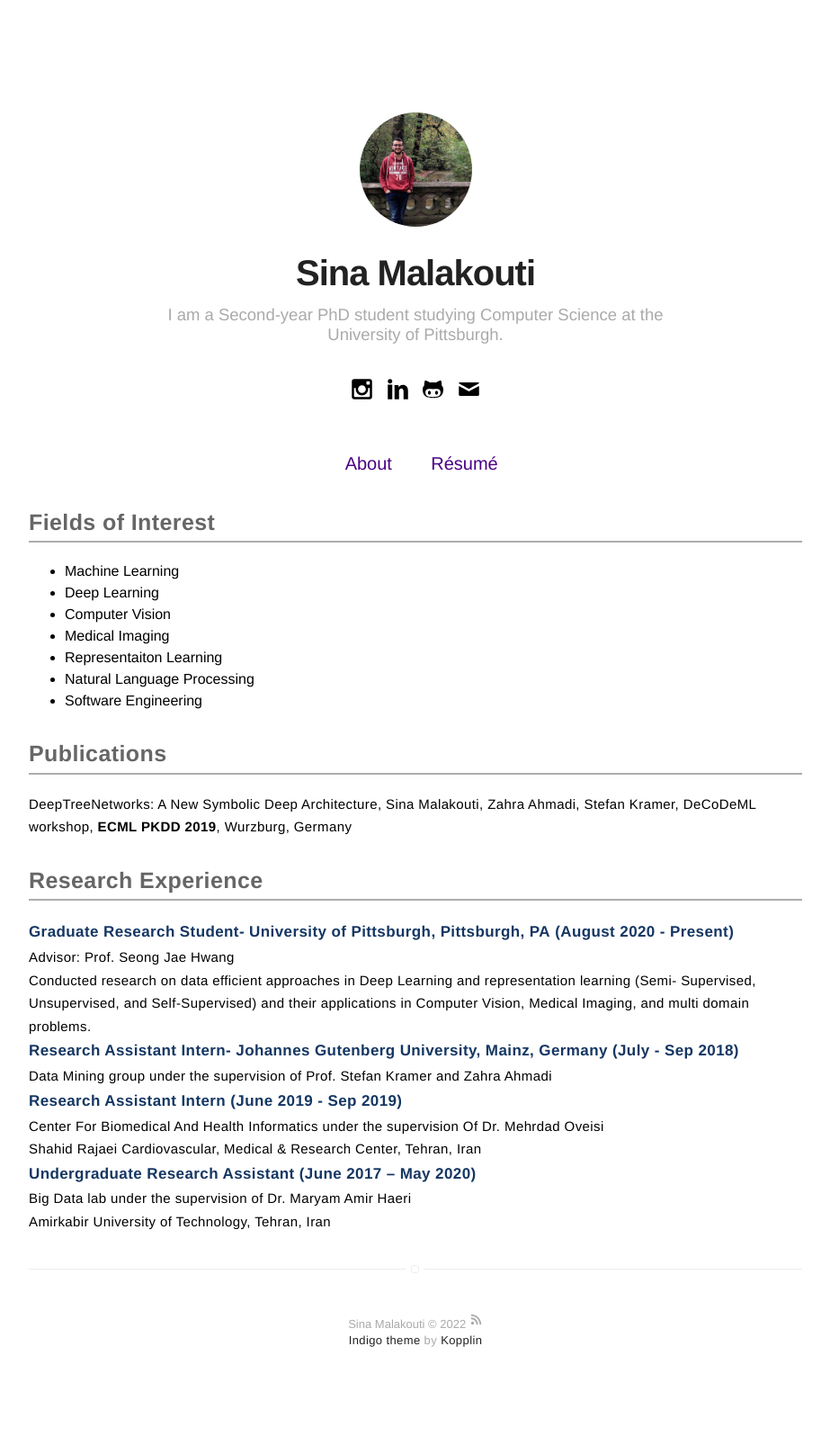
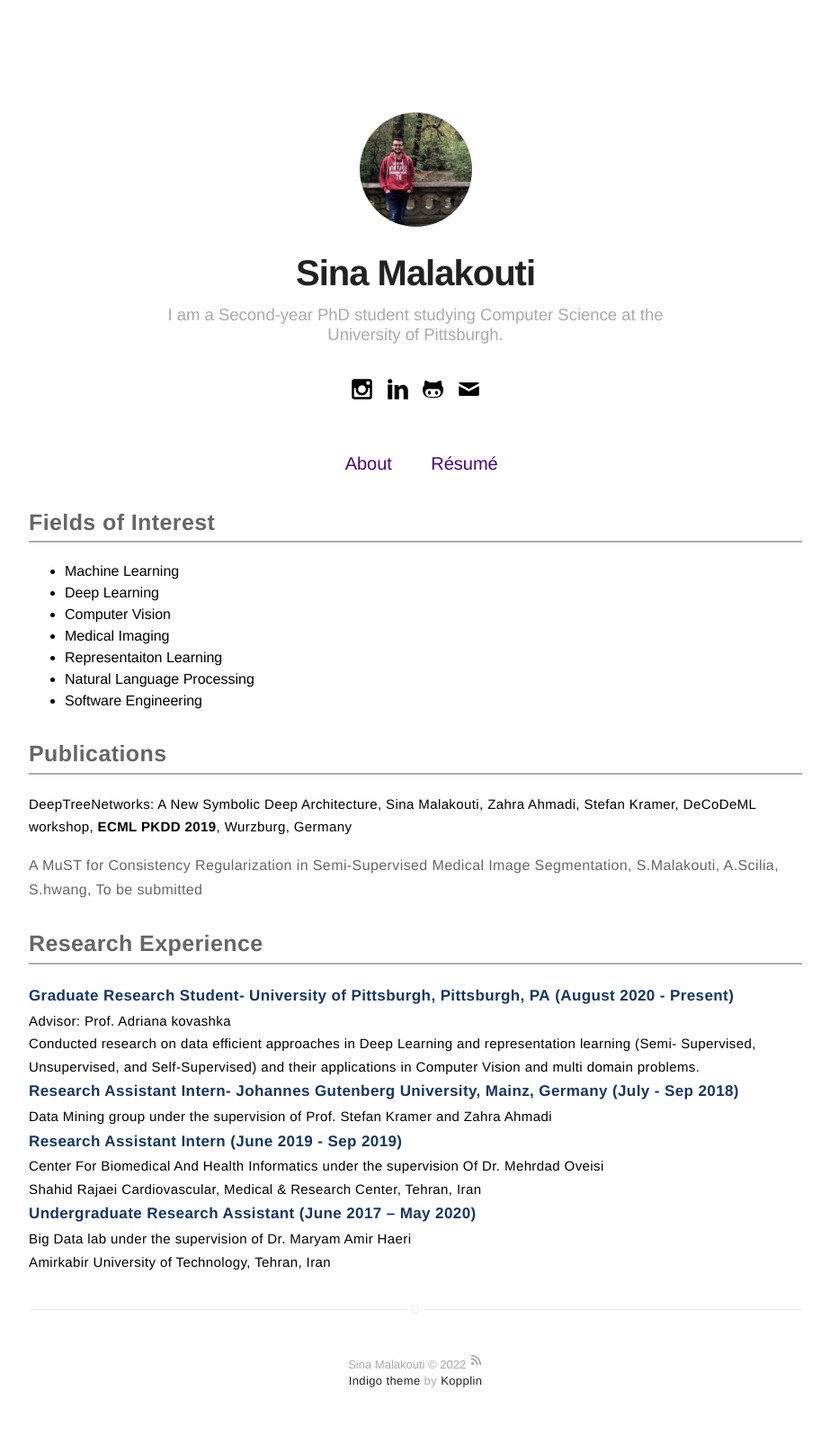
Before and after one commit to sinamalakouti/sinamalakouti.github.io, a Jekyll site: the page built from index.html, in a window 1280 px wide. Shown: the whole page at 90% size, without its empty margins (178-1101 px from the left). Built offline with Jekyll 4.4.1, drawn with Linux system fonts in a browser that asks for light colours; before the commit the page ends 1562 px from its top, so only the background shows below that.

Commit message:
Update header.html

```diff
--- a/_includes/header.html
+++ b/_includes/header.html
@@ -46,13 +46,14 @@
         <p class="inf_header">Publications</p>
         <p class="inf_body">DeepTreeNetworks: A New Symbolic Deep Architecture, Sina Malakouti, Zahra Ahmadi, Stefan Kramer, DeCoDeML workshop,
              <b>ECML PKDD 2019</b>, Wurzburg, Germany</p>
+        <p class "inf_body"> A MuST for Consistency Regularization in Semi-Supervised Medical Image Segmentation, S.Malakouti, A.Scilia, S.hwang, To be submitted </p>
     </div>
     <div>
         <p class="inf_header"> Research Experience</p>
         <p class="inf_title">Graduate Research Student- <b> University of Pittsburgh, Pittsburgh, PA</b> (August 2020 - Present)</p>
-        <p class="inf_body"> Advisor: Prof. Seong Jae Hwang</p>
+        <p class="inf_body"> Advisor: Prof. Adriana kovashka</p>
 
-        <p class="inf_body"> Conducted research on data efficient approaches in Deep Learning and representation learning (Semi- Supervised, Unsupervised, and Self-Supervised) and their applications in Computer Vision, Medical Imaging, and multi domain problems.</p>
+        <p class="inf_body"> Conducted research on data efficient approaches in Deep Learning and representation learning (Semi- Supervised, Unsupervised, and Self-Supervised) and their applications in Computer Vision and multi domain problems.</p>
 
         <p class="inf_title">Research Assistant Intern- <b> Johannes Gutenberg University, Mainz, Germany</b> (July - Sep 2018)</p>
         <p class="inf_body"> Data Mining group under the supervision of Prof. Stefan Kramer and Zahra Ahmadi</p>
```
